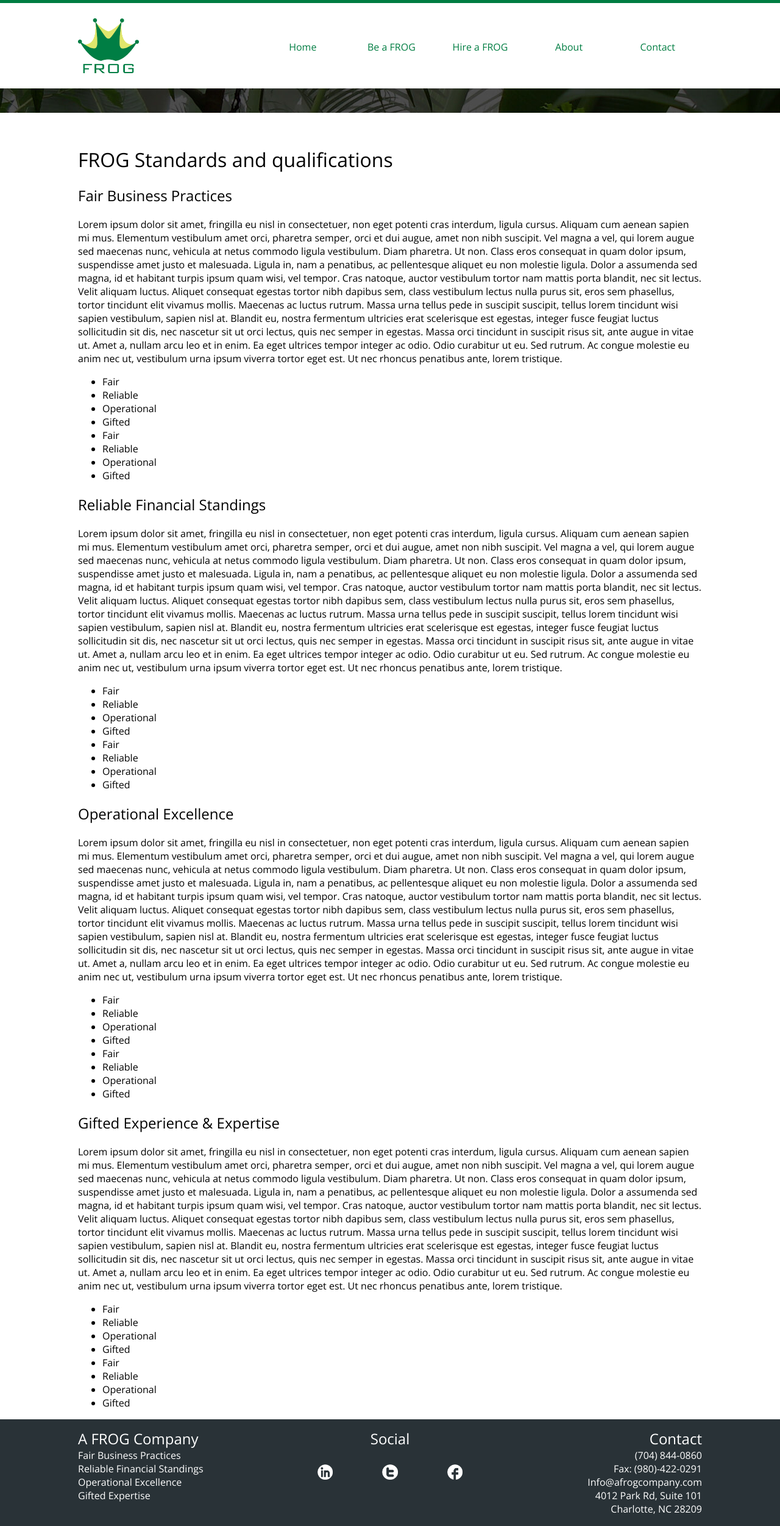
After one commit to alexdaniels11/A-FROG-Company, a PHP site: page /frog-standards.php in a window 1280 px wide. The commit adds this page. Shown: the whole page at 61% size. Run offline with PHP 8.4, Linux system fonts and the light colour scheme.

Commit message:
-mchanges

```diff
--- a/css/main.css
+++ b/css/main.css
@@ -37,12 +37,30 @@ h1, h2, h3, h4, p, div, span, a {
 	z-index: 99999;
 }
 
+.photo-bar {
+	width: 100%;
+	height: 40px;
+	background-image: url('../img/forest1.jpg');
+	background-position: center;
+	margin-left: auto;
+	margin-right: auto;
+	position: relative;
+	z-index: 99999;
+}
+
 .hidden {
 	display: none;
 }
 
 .hideme {
 	opacity: 0;
+}
+
+.container {
+	margin-top: 200px;
+	width: 80%;
+	margin-left: 10%;
+	margin-right: 10%;
 }
 
 /** Header and Nav **/
--- /dev/null
+++ b/frog-standards.php
@@ -0,0 +1,79 @@
+<!-- Header -->
+
+<?php include 'inc/header.php' ;?>
+
+<div class="photo-bar sec1arrow"></div>
+
+<div class="container">
+	<div>
+		<h1>FROG Standards and qualifications</h1>
+	</div>
+
+	<a name="fair"></a>
+	<h2>Fair Business Practices</h2>
+	<p>Lorem ipsum dolor sit amet, fringilla eu nisl in consectetuer, non eget potenti cras interdum, ligula cursus. Aliquam cum aenean sapien mi mus. Elementum vestibulum amet orci, pharetra semper, orci et dui augue, amet non nibh suscipit. Vel magna a vel, qui lorem augue sed maecenas nunc, vehicula at netus commodo ligula vestibulum. Diam pharetra.
+	Ut non. Class eros consequat in quam dolor ipsum, suspendisse amet justo et malesuada. Ligula in, nam a penatibus, ac pellentesque aliquet eu non molestie ligula. Dolor a assumenda sed magna, id et habitant turpis ipsum quam wisi, vel tempor. Cras natoque, auctor vestibulum tortor nam mattis porta blandit, nec sit lectus. Velit aliquam luctus.
+	Aliquet consequat egestas tortor nibh dapibus sem, class vestibulum lectus nulla purus sit, eros sem phasellus, tortor tincidunt elit vivamus mollis. Maecenas ac luctus rutrum. Massa urna tellus pede in suscipit suscipit, tellus lorem tincidunt wisi sapien vestibulum, sapien nisl at. Blandit eu, nostra fermentum ultricies erat scelerisque est egestas, integer fusce feugiat luctus sollicitudin sit dis, nec nascetur sit ut orci lectus, quis nec semper in egestas. Massa orci tincidunt in suscipit risus sit, ante augue in vitae ut.
+	Amet a, nullam arcu leo et in enim. Ea eget ultrices tempor integer ac odio. Odio curabitur ut eu. Sed rutrum. Ac congue molestie eu anim nec ut, vestibulum urna ipsum viverra tortor eget est. Ut nec rhoncus penatibus ante, lorem tristique.</p>
+	<ul>
+		<li>Fair</li>
+		<li>Reliable</li>
+		<li>Operational</li>
+		<li>Gifted</li>
+		<li>Fair</li>
+		<li>Reliable</li>
+		<li>Operational</li>
+		<li>Gifted</li>
+	</ul>
+	<a name="reliable"></a>
+	<h2>Reliable Financial Standings</h2>
+	<p>Lorem ipsum dolor sit amet, fringilla eu nisl in consectetuer, non eget potenti cras interdum, ligula cursus. Aliquam cum aenean sapien mi mus. Elementum vestibulum amet orci, pharetra semper, orci et dui augue, amet non nibh suscipit. Vel magna a vel, qui lorem augue sed maecenas nunc, vehicula at netus commodo ligula vestibulum. Diam pharetra.
+	Ut non. Class eros consequat in quam dolor ipsum, suspendisse amet justo et malesuada. Ligula in, nam a penatibus, ac pellentesque aliquet eu non molestie ligula. Dolor a assumenda sed magna, id et habitant turpis ipsum quam wisi, vel tempor. Cras natoque, auctor vestibulum tortor nam mattis porta blandit, nec sit lectus. Velit aliquam luctus.
+	Aliquet consequat egestas tortor nibh dapibus sem, class vestibulum lectus nulla purus sit, eros sem phasellus, tortor tincidunt elit vivamus mollis. Maecenas ac luctus rutrum. Massa urna tellus pede in suscipit suscipit, tellus lorem tincidunt wisi sapien vestibulum, sapien nisl at. Blandit eu, nostra fermentum ultricies erat scelerisque est egestas, integer fusce feugiat luctus sollicitudin sit dis, nec nascetur sit ut orci lectus, quis nec semper in egestas. Massa orci tincidunt in suscipit risus sit, ante augue in vitae ut.
+	Amet a, nullam arcu leo et in enim. Ea eget ultrices tempor integer ac odio. Odio curabitur ut eu. Sed rutrum. Ac congue molestie eu anim nec ut, vestibulum urna ipsum viverra tortor eget est. Ut nec rhoncus penatibus ante, lorem tristique.</p>
+	<ul>
+		<li>Fair</li>
+		<li>Reliable</li>
+		<li>Operational</li>
+		<li>Gifted</li>
+		<li>Fair</li>
+		<li>Reliable</li>
+		<li>Operational</li>
+		<li>Gifted</li>
+	</ul>
+	<a name="operational"></a>
+	<h2>Operational Excellence</h2>
+	<p>Lorem ipsum dolor sit amet, fringilla eu nisl in consectetuer, non eget potenti cras interdum, ligula cursus. Aliquam cum aenean sapien mi mus. Elementum vestibulum amet orci, pharetra semper, orci et dui augue, amet non nibh suscipit. Vel magna a vel, qui lorem augue sed maecenas nunc, vehicula at netus commodo ligula vestibulum. Diam pharetra.
+	Ut non. Class eros consequat in quam dolor ipsum, suspendisse amet justo et malesuada. Ligula in, nam a penatibus, ac pellentesque aliquet eu non molestie ligula. Dolor a assumenda sed magna, id et habitant turpis ipsum quam wisi, vel tempor. Cras natoque, auctor vestibulum tortor nam mattis porta blandit, nec sit lectus. Velit aliquam luctus.
+	Aliquet consequat egestas tortor nibh dapibus sem, class vestibulum lectus nulla purus sit, eros sem phasellus, tortor tincidunt elit vivamus mollis. Maecenas ac luctus rutrum. Massa urna tellus pede in suscipit suscipit, tellus lorem tincidunt wisi sapien vestibulum, sapien nisl at. Blandit eu, nostra fermentum ultricies erat scelerisque est egestas, integer fusce feugiat luctus sollicitudin sit dis, nec nascetur sit ut orci lectus, quis nec semper in egestas. Massa orci tincidunt in suscipit risus sit, ante augue in vitae ut.
+	Amet a, nullam arcu leo et in enim. Ea eget ultrices tempor integer ac odio. Odio curabitur ut eu. Sed rutrum. Ac congue molestie eu anim nec ut, vestibulum urna ipsum viverra tortor eget est. Ut nec rhoncus penatibus ante, lorem tristique.</p>
+	<ul>
+		<li>Fair</li>
+		<li>Reliable</li>
+		<li>Operational</li>
+		<li>Gifted</li>
+		<li>Fair</li>
+		<li>Reliable</li>
+		<li>Operational</li>
+		<li>Gifted</li>
+	</ul>
+	<a name="gifted"></a>
+	<h2>Gifted Experience & Expertise</h2>
+	<p>Lorem ipsum dolor sit amet, fringilla eu nisl in consectetuer, non eget potenti cras interdum, ligula cursus. Aliquam cum aenean sapien mi mus. Elementum vestibulum amet orci, pharetra semper, orci et dui augue, amet non nibh suscipit. Vel magna a vel, qui lorem augue sed maecenas nunc, vehicula at netus commodo ligula vestibulum. Diam pharetra.
+	Ut non. Class eros consequat in quam dolor ipsum, suspendisse amet justo et malesuada. Ligula in, nam a penatibus, ac pellentesque aliquet eu non molestie ligula. Dolor a assumenda sed magna, id et habitant turpis ipsum quam wisi, vel tempor. Cras natoque, auctor vestibulum tortor nam mattis porta blandit, nec sit lectus. Velit aliquam luctus.
+	Aliquet consequat egestas tortor nibh dapibus sem, class vestibulum lectus nulla purus sit, eros sem phasellus, tortor tincidunt elit vivamus mollis. Maecenas ac luctus rutrum. Massa urna tellus pede in suscipit suscipit, tellus lorem tincidunt wisi sapien vestibulum, sapien nisl at. Blandit eu, nostra fermentum ultricies erat scelerisque est egestas, integer fusce feugiat luctus sollicitudin sit dis, nec nascetur sit ut orci lectus, quis nec semper in egestas. Massa orci tincidunt in suscipit risus sit, ante augue in vitae ut.
+	Amet a, nullam arcu leo et in enim. Ea eget ultrices tempor integer ac odio. Odio curabitur ut eu. Sed rutrum. Ac congue molestie eu anim nec ut, vestibulum urna ipsum viverra tortor eget est. Ut nec rhoncus penatibus ante, lorem tristique.</p>
+	<ul>
+		<li>Fair</li>
+		<li>Reliable</li>
+		<li>Operational</li>
+		<li>Gifted</li>
+		<li>Fair</li>
+		<li>Reliable</li>
+		<li>Operational</li>
+		<li>Gifted</li>
+	</ul>
+</div>
+<!-- Footer -->
+
+<?php include 'inc/footer.php' ;?>
```
Also changed, not shown: be-a-frog.php (+4 -4 lines).
